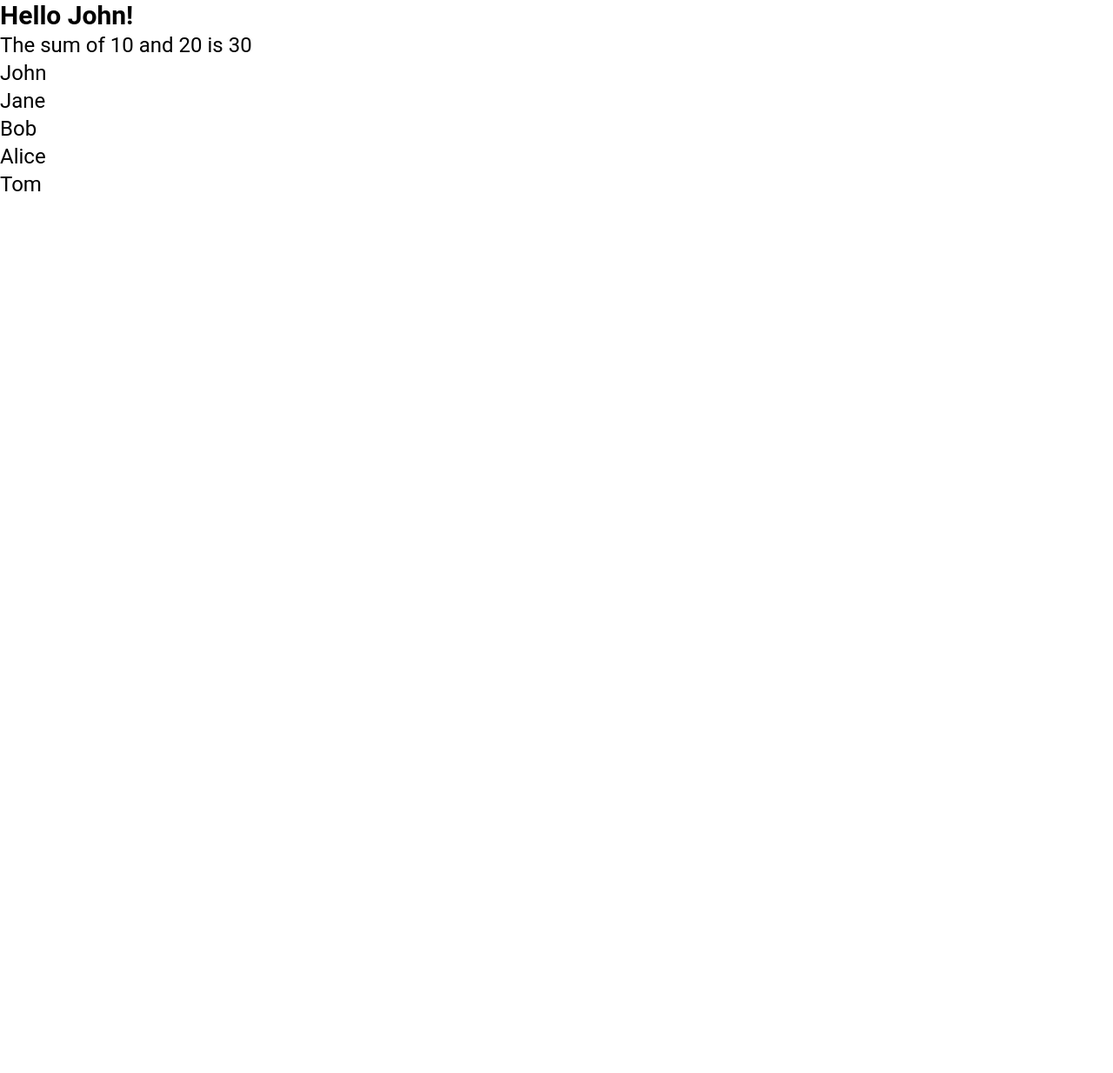
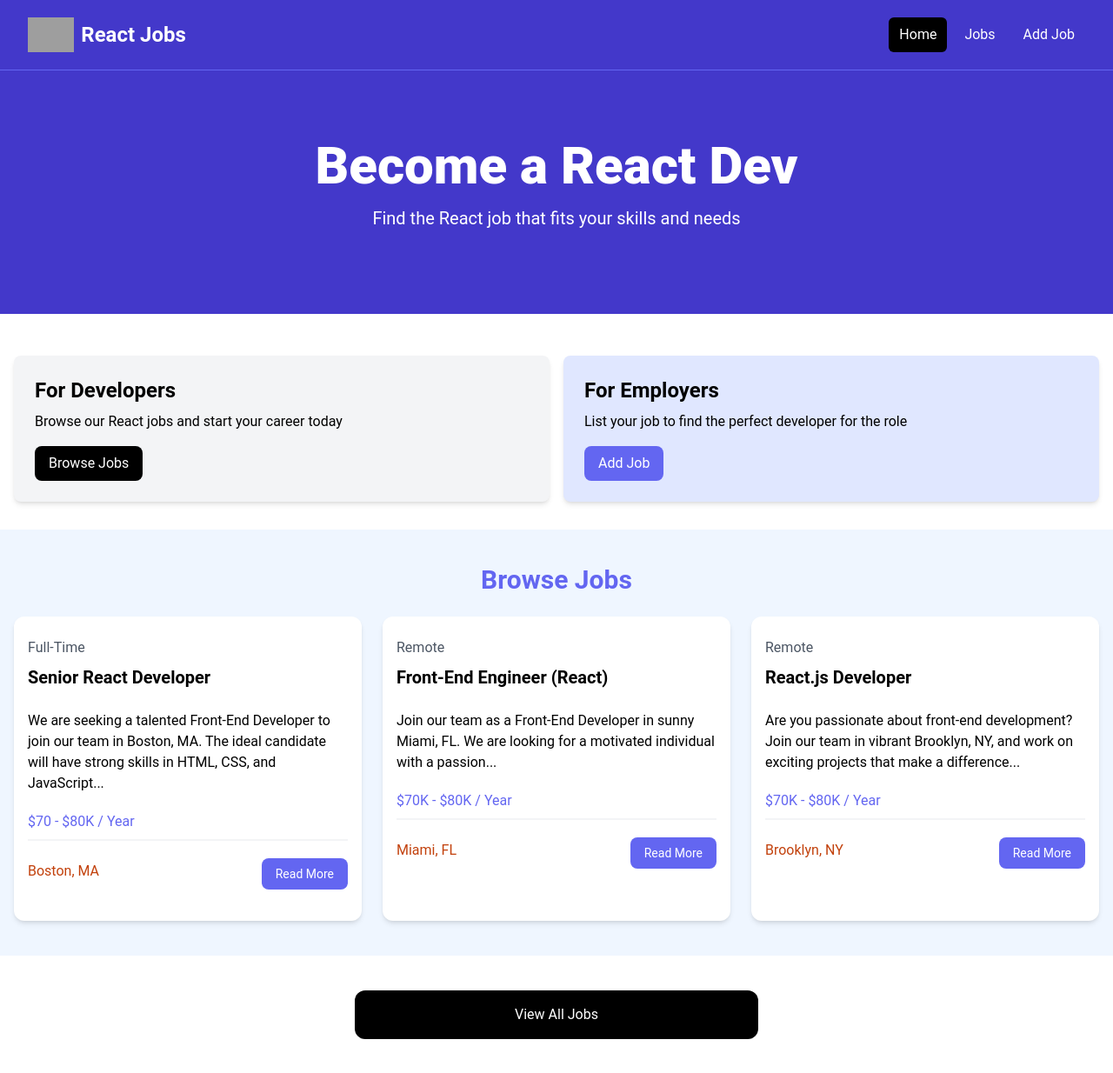
Before and after one commit to eual8/react-crash-course, a React (Vite) app: page / in a window 1280 px wide. Shown: the whole page at 87% size. Before the commit the page ends 800 px from the top, so only its background shows below. Built offline with nearby package versions, Linux system fonts and the light colour scheme; grey boxes are pictures that could not be loaded.

Commit message:
Add base html page

```diff
--- a/src/App.jsx
+++ b/src/App.jsx
@@ -1,23 +1,208 @@
 import React from 'react'
 
 const App = () => {
-  const name = 'John';
-  const x = 10;
-  const y = 20;
-  const names = ['John', 'Jane', 'Bob', 'Alice', 'Tom'];
-  const loggedIn = false;
+  return (
+    <>
+      <nav className="bg-indigo-700 border-b border-indigo-500">
+      <div className="mx-auto max-w-7xl px-2 sm:px-6 lg:px-8">
+        <div className="flex h-20 items-center justify-between">
+          <div
+            className="flex flex-1 items-center justify-center md:items-stretch md:justify-start"
+          >
+            {/* <!-- Logo --> */}
+            <a className="flex flex-shrink-0 items-center mr-4" href="/index.html">
+              <img
+                className="h-10 w-auto"
+                src="images/logo.png"
+                alt="React Jobs"
+              />
+              <span className="hidden md:block text-white text-2xl font-bold ml-2"
+                >React Jobs</span
+              >
+            </a>
+            <div className="md:ml-auto">
+              <div className="flex space-x-2">
+                <a
+                  href="/index.html"
+                  className="text-white bg-black hover:bg-gray-900 hover:text-white rounded-md px-3 py-2"
+                  >Home</a
+                >
+                <a
+                  href="/jobs.html"
+                  className="text-white hover:bg-gray-900 hover:text-white rounded-md px-3 py-2"
+                  >Jobs</a
+                >
+                <a
+                  href="/add-job.html"
+                  className="text-white hover:bg-gray-900 hover:text-white rounded-md px-3 py-2"
+                  >Add Job</a
+                >
+              </div>
+            </div>
+          </div>
+        </div>
+      </div>
+      </nav>
 
-  return (
-    <div className='text-2xl'>
-      <h1 className='text-3xl font-bold'>Hello {name}!</h1>
-      <p>The sum of {x} and {y} is {x + y}</p>
-      <ul className='list-disc'>
-        {names.map((name, index) => (
-          <li key={index}>{name}</li>
-        ))}
-      </ul>
-      {loggedIn && <h2 className='text-2xl font-bold'>Welcome back!</h2>}
-    </div>
+      {/* <!-- Hero --> */}
+      <section className="bg-indigo-700 py-20 mb-4">
+        <div
+          className="max-w-7xl mx-auto px-4 sm:px-6 lg:px-8 flex flex-col items-center"
+        >
+          <div className="text-center">
+            <h1
+              className="text-4xl font-extrabold text-white sm:text-5xl md:text-6xl"
+            >
+              Become a React Dev
+            </h1>
+            <p className="my-4 text-xl text-white">
+              Find the React job that fits your skills and needs
+            </p>
+          </div>
+        </div>
+      </section>
+
+      {/* <!-- Developers and Employers --> */}
+      <section className="py-4">
+        <div className="container-xl lg:container m-auto">
+          <div className="grid grid-cols-1 md:grid-cols-2 gap-4 p-4 rounded-lg">
+            <div className="bg-gray-100 p-6 rounded-lg shadow-md">
+              <h2 className="text-2xl font-bold">For Developers</h2>
+              <p className="mt-2 mb-4">
+                Browse our React jobs and start your career today
+              </p>
+              <a
+                href="/jobs.html"
+                className="inline-block bg-black text-white rounded-lg px-4 py-2 hover:bg-gray-700"
+              >
+                Browse Jobs
+              </a>
+            </div>
+            <div className="bg-indigo-100 p-6 rounded-lg shadow-md">
+              <h2 className="text-2xl font-bold">For Employers</h2>
+              <p className="mt-2 mb-4">
+                List your job to find the perfect developer for the role
+              </p>
+              <a
+                href="/add-job.html"
+                className="inline-block bg-indigo-500 text-white rounded-lg px-4 py-2 hover:bg-indigo-600"
+              >
+                Add Job
+              </a>
+            </div>
+          </div>
+        </div>
+      </section>
+
+      {/* <!-- Browse Jobs --> */}
+      <section className="bg-blue-50 px-4 py-10">
+        <div className="container-xl lg:container m-auto">
+          <h2 className="text-3xl font-bold text-indigo-500 mb-6 text-center">
+            Browse Jobs
+          </h2>
+          <div className="grid grid-cols-1 md:grid-cols-3 gap-6">
+            {/* <!-- Job Listing 1 --> */}
+            <div className="bg-white rounded-xl shadow-md relative">
+              <div className="p-4">
+                <div className="mb-6">
+                  <div className="text-gray-600 my-2">Full-Time</div>
+                  <h3 className="text-xl font-bold">Senior React Developer</h3>
+                </div>
+
+                <div className="mb-5">
+                We are seeking a talented Front-End Developer to join our team in Boston, MA. The ideal candidate will have strong skills in HTML, CSS, and JavaScript...
+                </div>
+
+                <h3 className="text-indigo-500 mb-2">$70 - $80K / Year</h3>
+
+                <div className="border border-gray-100 mb-5"></div>
+
+                <div className="flex flex-col lg:flex-row justify-between mb-4">
+                  <div className="text-orange-700 mb-3">
+                    <i className="fa-solid fa-location-dot text-lg"></i>
+                    Boston, MA
+                  </div>
+                  <a
+                    href="job.html"
+                    className="h-[36px] bg-indigo-500 hover:bg-indigo-600 text-white px-4 py-2 rounded-lg text-center text-sm"
+                  >
+                  Read More
+                  </a>
+                </div>
+              </div>
+            </div>
+            {/* <!-- Job Listing 2 --> */}
+            <div className="bg-white rounded-xl shadow-md relative">
+              <div className="p-4">
+                <div className="mb-6">
+                  <div className="text-gray-600 my-2">Remote</div>
+                  <h3 className="text-xl font-bold">Front-End Engineer (React)</h3>
+                </div>
+
+                <div className="mb-5">
+                Join our team as a Front-End Developer in sunny Miami, FL. We are looking for a motivated individual with a passion...
+                </div>
+
+                <h3 className="text-indigo-500 mb-2">$70K - $80K / Year</h3>
+
+                <div className="border border-gray-100 mb-5"></div>
+
+                <div className="flex flex-col lg:flex-row justify-between mb-4">
+                  <div className="text-orange-700 mb-3">
+                    <i className="fa-solid fa-location-dot text-lg"></i>
+                    Miami, FL
+                  </div>
+                  <a
+                    href="job.html"
+                    className="h-[36px] bg-indigo-500 hover:bg-indigo-600 text-white px-4 py-2 rounded-lg text-center text-sm"
+                  >
+                  Read More
+                  </a>
+                </div>
+              </div>
+            </div>
+            {/* <!-- Job Listing 3 --> */}
+            <div className="bg-white rounded-xl shadow-md relative">
+              <div className="p-4">
+                <div className="mb-6">
+                  <div className="text-gray-600 my-2">Remote</div>
+                  <h3 className="text-xl font-bold">React.js Developer</h3>
+                </div>
+
+                <div className="mb-5">
+                  Are you passionate about front-end development? Join our team in vibrant Brooklyn, NY, and work on exciting projects that make a difference...
+                </div>
+
+                <h3 className="text-indigo-500 mb-2">$70K - $80K / Year</h3>
+
+                <div className="border border-gray-100 mb-5"></div>
+
+                <div className="flex flex-col lg:flex-row justify-between mb-4">
+                  <div className="text-orange-700 mb-3">
+                    <i className="fa-solid fa-location-dot text-lg"></i>
+                    Brooklyn, NY
+                  </div>
+                  <a
+                    href="job.html"
+                    className="h-[36px] bg-indigo-500 hover:bg-indigo-600 text-white px-4 py-2 rounded-lg text-center text-sm"
+                  >
+                  Read More
+                  </a>
+                </div>
+              </div>
+            </div>
+          </div>
+        </div>
+      </section>
+
+      <section className="m-auto max-w-lg my-10 px-6">
+        <a
+          href="jobs.html"
+          className="block bg-black text-white text-center py-4 px-6 rounded-xl hover:bg-gray-700"
+          >View All Jobs</a
+        >
+      </section>
+    </>
   )
 }
 
```
